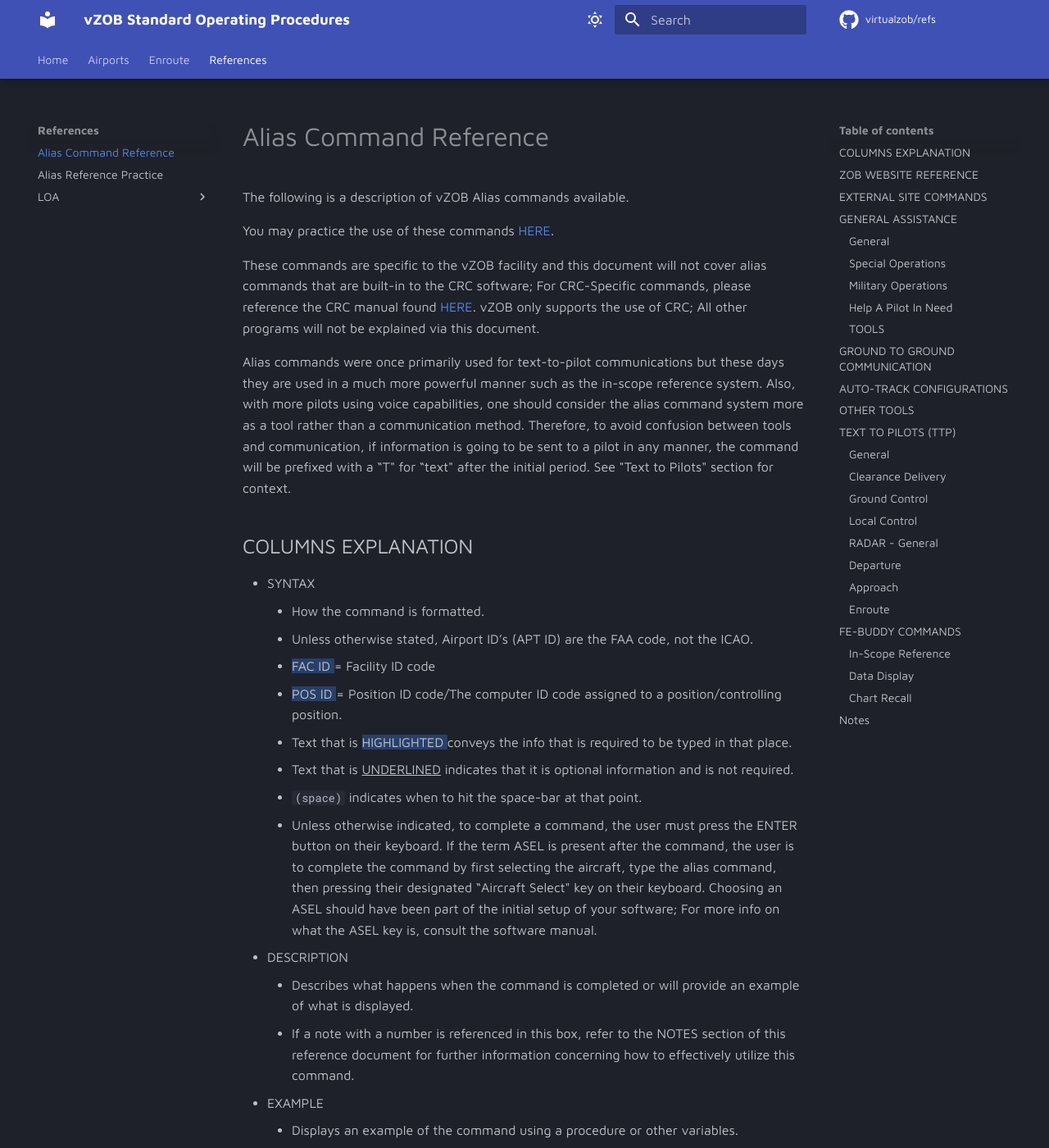
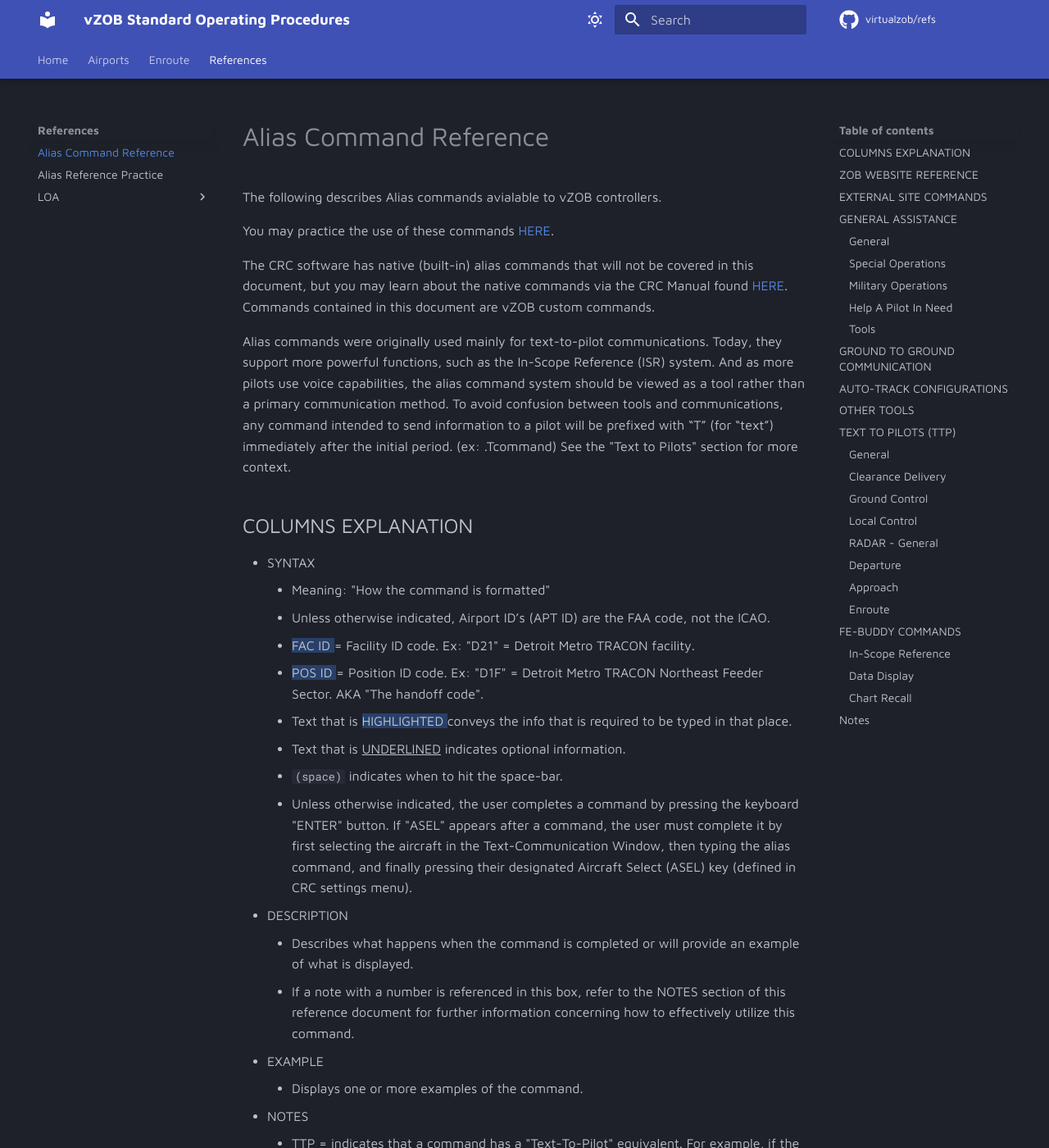
Before and after one commit to virtualZOB/refs, an MkDocs documentation site: the page built from docs/references/alias_cmd_ref.md, in a window 1280 px wide and 1400 px high. Shown: the whole window at 82% size. Built offline with MkDocs 1.6.1 and Material for MkDocs 9.7.7, drawn with Linux system fonts in a browser that asks for light colours; comment, search, counter and statistics services are not loaded; some of the changed text lies outside the part shown.

Commit message:
Grammar, Brevity, and Clarity update
Corrected typos and improved clarity in the Alias Command Reference document.

```diff
--- a/docs/references/alias_cmd_ref.md
+++ b/docs/references/alias_cmd_ref.md
@@ -1,34 +1,34 @@
 # Alias Command Reference
-The following is a description of vZOB Alias commands available.
+The following describes Alias commands avialable to vZOB controllers.
 
 You may practice the use of these commands [HERE](https://refs.clevelandcenter.org/references/alias-practice/).
 
 
-These commands are specific to the vZOB facility and this document will not cover alias commands that are built-in to the CRC software; For CRC-Specific commands, please reference the CRC manual found [HERE](https://crc.virtualnas.net/docs/#/). vZOB only supports the use of CRC; All other programs will not be explained via this document.
+The CRC software has native (built-in) alias commands that will not be covered in this document, but you may learn about the native commands via the CRC Manual found [HERE](https://crc.virtualnas.net/docs/#/). Commands contained in this document are vZOB custom commands.
 
 
-Alias commands were once primarily used for text-to-pilot communications but these days they are used in a much more powerful manner such as the in-scope reference system. Also, with more pilots using voice capabilities, one should consider the alias command system more as a tool rather than a communication method. Therefore, to avoid confusion between tools and communication, if information is going to be sent to a pilot in any manner, the command will be prefixed with a “T" for “text" after the initial period.
-See "Text to Pilots" section for context.
+Alias commands were originally used mainly for text-to-pilot communications. Today, they support more powerful functions, such as the In-Scope Reference (ISR) system. And as more pilots use voice capabilities, the alias command system should be viewed as a tool rather than a primary communication method. To avoid confusion between tools and communications, any command intended to send information to a pilot will be prefixed with “T” (for “text”) immediately after the initial period. (ex: .Tcommand)
+See the "Text to Pilots" section for more context.
 
 
 ## COLUMNS EXPLANATION
 
 - SYNTAX
-    - How the command is formatted.
-    - Unless otherwise stated, Airport ID’s (APT ID) are the FAA code, not the ICAO.
-    - {== FAC ID ==} = Facility ID code
-    - {== POS ID ==} = Position ID code/The computer ID code assigned to a position/controlling position.
+    - Meaning: "How the command is formatted"
+    - Unless otherwise indicated, Airport ID’s (APT ID) are the FAA code, not the ICAO.
+    - {== FAC ID ==} = Facility ID code. Ex: "D21" = Detroit Metro TRACON facility.
+    - {== POS ID ==} = Position ID code. Ex: "D1F" = Detroit Metro TRACON Northeast Feeder Sector. AKA "The handoff code".
     - Text that is {== HIGHLIGHTED ==} conveys the info that is required to be typed in that place.
-    - Text that is <ins>UNDERLINED</ins> indicates that it is optional information and is not required.
-    - ``(space)`` indicates when to hit the space-bar at that point.
-    - Unless otherwise indicated, to complete a command, the user must press the ENTER button on their keyboard. If the term ASEL is present after the command, the user is to complete the command by first selecting the aircraft, type the alias command, then pressing their designated “Aircraft Select" key on their keyboard. Choosing an ASEL should have been part of the initial setup of your software; For more info on what the ASEL key is, consult the software manual.
+    - Text that is <ins>UNDERLINED</ins> indicates optional information.
+    - ``(space)`` indicates when to hit the space-bar.
+    - Unless otherwise indicated, the user completes a command by pressing the keyboard "ENTER" button. If "ASEL" appears after a command, the user must complete it by first selecting the aircraft in the Text-Communication Window, then typing the alias command, and finally pressing their designated Aircraft Select (ASEL) key (defined in CRC settings menu).
 - DESCRIPTION
     - Describes what happens when the command is completed or will provide an example of what is displayed.
     - If a note with a number is referenced in this box, refer to the NOTES section of this reference document for further information concerning how to effectively utilize this command.
 - EXAMPLE
-    - Displays an example of the command using a procedure or other variables.
+    - Displays one or more examples of the command.
 - NOTES
-    - TTP = This command has a "Text-To-Pilot" equivalent. Generally, all the user has to do is put a T right after the period and before starting the rest of the command and have either the aircraft selected or in a private message to that pilot.
+    - TTP = indicates that a command has a "Text-To-Pilot" equivalent. For example, if the command is “.test” and "TTP" appears in the Notes column, the user can typically add “T” immediately after the initial period to send it as text-to-pilot: “.Ttest”. Consult the Text-To-Pilots section.
 
 ## ZOB WEBSITE REFERENCE
 
@@ -41,21 +41,21 @@ See "Text to Pilots" section for context.
 ## EXTERNAL SITE COMMANDS
 |   SYNTAX   |   DESCRIPTION   |   EXAMPLE   |   NOTES   |
 | --- | --- | --- | --- |
-|   .ICAO   |   Opens the users default browser to the ICAO site to search aircraft codes.   |   .ICAO   |      |
-|   .SEE <br> AC    |   Opens the users default browser to google images to show the selected aircrafts picture.   |   .SEEAC   |      |
-|   .N# <br> FORMAT   |   Opens the users default browser to the FAA N-Number format page.   |   .N#FORMAT   |   TTP   |
-|   .ID <br> FORMAT   |   Opens the users default browser to the FAA Air-Carrier telephony page.   |   .IDFORMAT   |   TTP   |
-|   .ROF   |   With the aircraft selected, opens the users default browser to skyvector page and shows the currently assigned routing. Reference NOTE [^1].   |   .ROF   |      |
-|   .ROF <br> FA   |   With the aircraft selected, opens the users default browser to FlightAware page and depicting routes flown between the departure and arrival airport.   |   .ROFFA   |      |
-|   .SKY   |   Opens the users default browser to the Skyvector site.   |   .SKY   |      |
-|   .EQUIP   |   Opens the users default browser to the FlightAware FAA equipment suffix code page.   |   .EQUIP   |   TTP   |
-|   .ICAO <br> EQUIP   |   Opens the users default browser to the ForeFlight equipment suffix code page.   |   .ICAOEQUIP   |      |
-|   .POINT <br> 65   |   Opens the users default browser to the FAA 7110.65 HTML page.   |   .POINT65   |      |
-|   .CHARTS <br> ``(space)`` <br> ({== FAA or ICAO APT ID ==})   |   Opens the users default browser to the AIRNAV page IFR section for the given airport ID.   |   .CHARTS {== DTW ==}   |      |
-|   .CHARTS <br> CF <br> ``(space)`` <br> ({== ICAO APT ID ==})   |   Opens the users default browser to the ChartFox page for the given airport ID.   |   .CHARTSCF {== KDTW ==}   |      |
-|   .CHARTS <br> FAA   |   Opens the users default browser to the FAA Terminal Procedures and Airport Diagrams page.   |   .CHARTSFAA   |      |
-|   .TMU <br> MAP   |   Opens the users default browser to the VATUSA TMU page for ZOB.   |   .TMUMAP   |      |
-|   .HOLDING <br> SHEET   |   Opens a hold tracking spreadsheet in google that allows the facility to coordinate simultaneous holding.   |   .HOLDINGSHEET   |      |
+|   .ICAO   |   Opens users webbrowser to the ICAO site to search aircraft codes.   |   .ICAO   |      |
+|   .SEE <br> AC    |   Opens users webbrowser to google images to show the selected aircrafts picture.   |   .SEEAC   |      |
+|   .N# <br> FORMAT   |   Opens users webbrowser to the FAA N-Number format page.   |   .N#FORMAT   |   TTP   |
+|   .ID <br> FORMAT   |   Opens users webbrowser to the FAA Air-Carrier telephony page.   |   .IDFORMAT   |   TTP   |
+|   .ROF   |   Opens users webbrowser to skyvector and displays the assigned routing of the selected aircraft. Reference NOTE [^1].   |   .ROF   |      |
+|   .ROF <br> FA   |   Opens users webbrowser to FlightAware and displays the routes flown between the selected aircrafts departure and arrival airport.   |   .ROFFA   |      |
+|   .SKY   |   Opens users webbrowser to Skyvector.   |   .SKY   |      |
+|   .EQUIP   |   Opens users webbrowser to FlightAware FAA equipment suffix code page.   |   .EQUIP   |   TTP   |
+|   .ICAO <br> EQUIP   |   Opens users webbrowser to ForeFlight equipment suffix code page.   |   .ICAOEQUIP   |      |
+|   .POINT <br> 65   |   Opens users webbrowser to FAA 7110.65 HTML page.   |   .POINT65   |      |
+|   .CHARTS <br> ``(space)`` <br> ({== FAA or ICAO APT ID ==})   |   Opens users webbrowser to AIRNAV IFR section for the given airport ID.   |   .CHARTS {== DTW ==}   |      |
+|   .CHARTS <br> CF <br> ``(space)`` <br> ({== ICAO APT ID ==})   |   Opens users webbrowser to ChartFox for the given airport ID.   |   .CHARTSCF {== KDTW ==}   |      |
+|   .CHARTS <br> FAA   |   Opens users webbrowser to FAA Terminal Procedures and Airport Diagrams page.   |   .CHARTSFAA   |      |
+|   .TMU <br> MAP   |   Opens users webbrowser to VATUSA TMU page for ZOB.   |   .TMUMAP   |      |
+|   .HOLDING <br> SHEET   |   Opens a hold tracking spreadsheet that allows the facility to coordinate simultaneous holding.   |   .HOLDINGSHEET   |      |
 
 ## GENERAL ASSISTANCE
 
@@ -94,14 +94,14 @@ See "Text to Pilots" section for context.
 |   .BAD <br> PILOT   |   ISR of a script to read to the pilot who is clearly not equipped with the knowledge or skill to complete the flight they are trying to conduct. This script is for a pilot that you are considering calling a supervisor for.   |   .BADPILOT   |   TTP   |
 |   .SWITCH <br> TO <br> TWR   |   ISR of a script to read to the who has reached the assigned departure runway and is inquiring why they didn ’t get a switch to tower instruction.   |   .SWITCHTOTWR   |   TTP   |
 
-### TOOLS
+### Tools
 |   SYNTAX   |   DESCRIPTION   |   EXAMPLE   |   NOTES   |
 | --- | --- | --- | --- |
-|   .EQUIP <br> ({== FAA EQUIPMENT SUFFIX LETTER ==})   |   Responds with a description of what capabilities the given equipment suffix has.   | .EQUIP{==L==}   |      |
+|   .EQUIP <br> ({== FAA EQUIPMENT SUFFIX LETTER ==})   |   Responds with a description of what capabilities the given equipment suffix indicates.   | .EQUIP{==L==}   |      |
 |   .POS <br> CHECK   |   ISR of a item list for a position relief checklist.   |   .POSCHECK   |      |
 |   .L   |   Shows which callsigns are currently transmitting or were recently transmitting on voice   |   .L   |      |
-|   .CWT <br> ({== 1st CWT Letter ==}) <br> ({== 2nd CWT Letter ==})   |   Returns Consolidated Wake Turbulence (CWT) separation standards for the given sequence per FAA Order JO 7110.126   |   .CWT{==AC==}   |      |
-|   .AC <br> INFO <br> ({== ACFT ICAO CODE ==})   |   Returns info concerning the given aircraft.   |   .ACINFO{==B738==}  |   This is different than the .ACINFO command native to CRC.   |
+|   .CWT <br> ({== 1st CWT Letter ==}) <br> ({== 2nd CWT Letter ==})   |   Returns Consolidated Wake Turbulence (CWT) separation standards for the given sequence per FAA Order JO 7110.126   |   .CWT{==AC==}   |   In the given example, a "C" aircraft follows an "A" aircraft.   |
+|   .AC <br> INFO <br> ({== ACFT ICAO CODE ==})   |   Returns details about the given aircraft type.   |   .ACINFO{==B738==}  |   This is different than the .ACINFO command native to CRC.   |
 
 ## GROUND TO GROUND COMMUNICATION
 |   SYNTAX   |   DESCRIPTION   |   EXAMPLE   |   NOTES   |
@@ -137,13 +137,14 @@ See "Text to Pilots" section for context.
 |   .T <br> SQ   |   Squawk the assigned squawk code.   |   .TSQ   |      |
 |   .T <br> CON <br> ``(space)`` <br> ({==POS ID ==})      |   Contact the given ATC position.   |   .TCON {==D1F==}   |      |
 |   .T <br> MON <br> ``(space)`` <br> ({==POS ID ==})   |   Monitor the given ATC position.   |   .TMON {==D1F==}   |      |
-|   .T <br> CLOSING <br> ``(space)`` <br> ({==# of min ==})   |   Announces that you will be closing in the give number of min.   |   .TCLOSING  {==10==}   |   Ensure you do not have an aircraft selected prior to sending this command.   |
+|   .T <br> CLOSING <br> ``(space)`` <br> ({==# of min ==})   |   Announces that you will be closing in the given number of min.   |   .TCLOSING  {==10==}   |   Ensure you do not have an aircraft selected prior to sending this command.   |
 |   .T <br> CLOSED   |   Announces that you are now closed.   |   .TCLOSED   |      |
-|   .T <br> SWITCH <br> TO <br> TWR   |   Private messages the selected aircraft information concerning how they are expected to switch to TWR on their own holding short of the assigned RWY.   |   .TSWITCHTOTWR   |      |
+|   .T <br> SWITCH <br> TO <br> TWR   |   Private messages the selected aircraft informing them that they do not need an instruction to contact Tower when approaching the assigned runway for departure. Also provides relevant AIM reference.   |   .TSWITCHTOTWR   |      |
 |   .T <br> EQUIP   |   Private messages the selected aircraft asking for their FAA equipment suffix code and provides a link to a tutorial showing them how to determine their code.   |   .TEQUIP   |      |
-|   .T <br> N# <br> FORMAT   |   Private messages the selected aircraft advising them that their N-number format seems to be incorrect and links them to the FAA site to help them figure out how to reconnect with a correctly formatted callsign.   |   .TN#FORMAT   |      |
-|   .T <br> ID <br> FORMAT   |   Private messages the selected aircraft advising them that their air-carrier callsign format seems to be incorrect and links them to the FAA site to help them figure out how to reconnect with a correctly formatted callsign.   |   .TIDFORMAT   |      |
-|   .T <br> VRT   |   Private messages the selected aircraft asking the pilot to respond with V, R, or T to tell ATC what voice capabilities they have while also encouraging the use of Full Voice (V).   |   .TVRT   |      |
+|   .T <br> N# <br> FORMAT   |   Private messages the selected aircraft advising them that their N-number format seems to be incorrect and links them to the FAA site to help them correctly format their callsign in the future.   |   .TN#FORMAT   |      |
+|   .T <br> ID <br> FORMAT   |   Private messages the selected aircraft advising them that their air-carrier callsign format seems to be incorrect and links them to the FAA site to help them correctly format their callsign in the future.   |   .TIDFORMAT   |      |
+|   .T <br> BAD <br> PILOT   |   Private messages the selected aircraft/pilot who is clearly not equipped with the knowledge or skill to complete the flight they are trying to conduct. To be used for a pilot that you are considering calling a supervisor for.   |   .TVRT   |      |
+|   .T <br> VRT   |   Private messages the selected aircraft asking the pilot to respond with their voice capabilities (V, R, or T) while encouraging the use of Full Voice (V).   |   .TVRT   |      |
 
 ### Clearance Delivery
 |   SYNTAX   |   DESCRIPTION   |   EXAMPLE   |   NOTES   |
@@ -216,21 +217,21 @@ The following aliases are generated every AIRAC cycle by FE-Buddy and merged int
 ### Chart Recall
 |   SYNTAX   |   DESCRIPTION   |   EXAMPLE   |   NOTES   |
 | --- | --- | --- | --- |
-|   . ({==APT ID ==}) <br> TM <br>  C   |   Launches users browser to the given airports Takeoff Minimums, ODP, and DVA (TM) page.   |   .{==D98==}TMC   |      |
-|   . ({==APT ID ==}) <br> DVA <br> C   |   Launches users browser to the given airports Diverse Vector Area page.   |   .{==SDL==}DVAC   |      |
-|   . ({==APT ID ==}) <br> HS <br> C   |   Launches users browser to the given airports Hot Spots (HS) page.   |   .{==EDF==}HSC   |      |
-|   . ({==APT ID ==}) <br> LAHSO <br> C   |   Launches users browser to the given airports Land and Hold Short (LAHSO) page.   |   .{==BZN==}LAHSOC   |      |
-|   . ({==APT ID ==}) <br> APD <br>  C   |   Launches users browser to the given airports Airport Diagram (APD) page.   |   .{==DTW==}APDC   |      |
-|   . ({==APT ID ==}) <br> ({==DP/STAR ID ==}) <br> (<ins>Page # if not 1</ins>) <br> C   |   Launches users browser to the given DP/STAR page.   Reference note #2.   |   .{==CLE==}{==BRWNZ==}C <br> .{==CLE ==}{==BRWNZ==}<ins>2</ins>C <br> .{==CLE==}{==BRWNZ==}<ins>3</ins>C   |      |
-|   . ({==APT ID ==}) <br> ({==1st 5 CHAR OF DEP/STAR CHART NAME ==}) <br> (<ins>Page # if not 1</ins>) <br> C   |   Launches users browser to the given DP/STAR page.   |   .{==TNX==}{==TUMBE==}C <br> .{==GEG ==}{==SPOKA==}C <br> .{==GEG==}{==SPOKA==}<ins>2</ins>C   |   These commands are reserved for procedures that do not have a computer code assigned to them.   |
-|   . ({==APT ID==}) <br> ({==IAP SPad Code==}) <br> (<ins>Page # if not 1</ins>) <br> C   |   Launches users browser to the given IAP page.   Reference note [^3].   |   .{==DTW==}{==I3R==}C <br> .{==CLE==}{==IY4L==}C <br> .{==CLE==}{==RU4L==}C   |      |
-|   . ({==APT ID ==}) <br> V <br> ({==1st CHAR of EACH WORD IN THE VIS APP NAME ==}) <br> (<ins>Page # if not 1</ins>) <br> C   |   Launches users browser to the given Charted Visual Approach page.   |   .{==SFO==}V{==QB==}C <br> .{==ASE==}V{==RF==}C   |      |
+|   . ({==APT ID ==}) <br> TM <br>  C   |   Opens users webbrowser to the given airports Takeoff Minimums, ODP, and DVA (TM) page.   |   .{==D98==}TMC   |      |
+|   . ({==APT ID ==}) <br> DVA <br> C   |   Opens users webbrowser to the given airports Diverse Vector Area page.   |   .{==SDL==}DVAC   |      |
+|   . ({==APT ID ==}) <br> HS <br> C   |   Opens users webbrowser to the given airports Hot Spots (HS) page.   |   .{==EDF==}HSC   |      |
+|   . ({==APT ID ==}) <br> LAHSO <br> C   |   Opens users webbrowser to the given airports Land and Hold Short (LAHSO) page.   |   .{==BZN==}LAHSOC   |      |
+|   . ({==APT ID ==}) <br> APD <br>  C   |   Opens users webbrowser to the given airports Airport Diagram (APD) page.   |   .{==DTW==}APDC   |      |
+|   . ({==APT ID ==}) <br> ({==DP/STAR ID ==}) <br> (<ins>Page # if not 1</ins>) <br> C   |   Opens users webbrowser to the given DP/STAR page.   Reference note #2.   |   .{==CLE==}{==BRWNZ==}C <br> .{==CLE ==}{==BRWNZ==}<ins>2</ins>C <br> .{==CLE==}{==BRWNZ==}<ins>3</ins>C   |      |
+|   . ({==APT ID ==}) <br> ({==1st 5 CHAR OF DEP/STAR CHART NAME ==}) <br> (<ins>Page # if not 1</ins>) <br> C   |   Opens users webbrowser to the given DP/STAR page.   |   .{==TNX==}{==TUMBE==}C <br> .{==GEG ==}{==SPOKA==}C <br> .{==GEG==}{==SPOKA==}<ins>2</ins>C   |   These commands are reserved for procedures that do not have a computer code assigned to them.   |
+|   . ({==APT ID==}) <br> ({==IAP SPad Code==}) <br> (<ins>Page # if not 1</ins>) <br> C   |   Opens users webbrowser to the given IAP page.   Reference note [^3].   |   .{==DTW==}{==I3R==}C <br> .{==CLE==}{==IY4L==}C <br> .{==CLE==}{==RU4L==}C   |      |
+|   . ({==APT ID ==}) <br> V <br> ({==1st CHAR of EACH WORD IN THE VIS APP NAME ==}) <br> (<ins>Page # if not 1</ins>) <br> C   |   Opens users webbrowser to the given Charted Visual Approach page.   |   .{==SFO==}V{==QB==}C <br> .{==ASE==}V{==RF==}C   |      |
 
 ## Notes
 
-[^1]: This command speaks to the VATSIM API every 3min so there may be a delay when an aircraft initially logs on to the command working.
+[^1]: This command pulls data from the VATSIM API every 3 minutes, so it may not work for newly logged-on aircraft or for recently amended routes right away.
 [^2]:
-    Commands like these are useful because they have another command that is similar. For example if you wanted to draw all the fixes for the CLE BRWNZ arrival on your scope and you wanted the chart to be recalled, simply complete one of the commands, then use your keyboards UP arrow to have it display again, use your backspace button to remove the last character and replace it with the appropriate letter for the other command. <br>
+    These commands are handy because many have similar variants. Example: to draw all fixes for the CLE BRWNZ arrival and also recall the chart, run one command, then press the Up Arrow to re-display it, Backspace to delete the last character, and type the letter for the other command. <br>
       **Example**:
       - .CLEBRWNZC
       - *Up arrow to display .CLEBRWNZC again, Then I just backspace to remove the C*
@@ -238,4 +239,4 @@ The following aliases are generated every AIRAC cycle by FE-Buddy and merged int
       - .CLEBRWNZF
 [^3]: Reference the [FE-Buddy manual](https://docs.google.com/presentation/d/e/2PACX-1vRMd6PIRrj0lPb4sAi9KB7iM3u5zn0dyUVLqEcD9m2e71nf0UPyEmkOs4ZwYsQdl7smopjdvw_iWEyP/embed?slide=id.p) for SPad Code concept and syntax explanations.
 [^4]:
-    Given this alias is meant to be sent to a text-only pilot, and these situations are dying out, so not every variable will be accounted for with these commands as it would take too long to develop those resources, let alone expect ATC to become moderately familiar with all of the syntaxes that are available
+    Since this alias is intended for text-only pilots, and those situations are becoming rare, these commands won’t cover every possible scenario. Building out every variation would take too long, and it’s not reasonable to expect ATC to learn all the available syntax.
```
Also changed, not shown: other parts of docs/references/alias_cmd_ref.md (+3 -3 lines).
